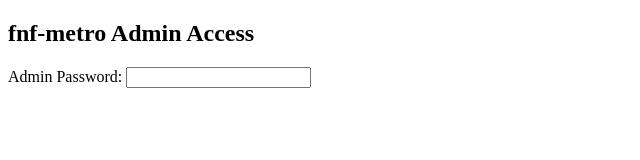
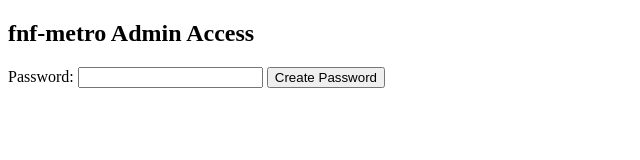
Before and after one commit to GIDRO32/fnf-metro, a plain HTML site: page index.html in a window 1280 px wide. Shown: the whole page, without its empty margins (0-640 px from the left). Drawn offline with Linux system fonts and the light colour scheme.

Commit message:
Update index.html

```diff
--- a/index.html
+++ b/index.html
@@ -5,27 +5,53 @@
     <meta name="viewport" content="width=device-width, initial-scale=1.0">
     <title>fnf-metro Admin</title>
     <style>
-        /* Simple CSS for demonstration */
         .hidden { display: none; }
     </style>
 </head>
 <body>
     <h2>fnf-metro Admin Access</h2>
-    <label for="adminPassword">Admin Password:</label>
-    <input type="password" id="adminPassword" name="adminPassword">
-    <button id="addButton" class="hidden">Add</button>
+    <label for="passwordField">Password:</label>
+    <input type="password" id="passwordField" name="password">
+    <button id="createPasswordButton">Create Password</button>
+    <button id="addModButton" class="hidden">Add Mod</button>
+    <button id="resetPasswordButton" class="hidden">Reset Password</button>
 
     <script>
-        // JavaScript for password verification and toggling the Add button
-        document.getElementById('adminPassword').addEventListener('input', function() {
-            const correctPassword = 'YourSecretCode'; // Replace YourSecretCode with your actual admin password
-            const addButton = document.getElementById('addButton');
-            if (this.value === correctPassword) {
-                addButton.classList.remove('hidden');
+        let adminPassword = localStorage.getItem('adminPassword');
+        const passwordField = document.getElementById('passwordField');
+        const createPasswordButton = document.getElementById('createPasswordButton');
+        const addModButton = document.getElementById('addModButton');
+        const resetPasswordButton = document.getElementById('resetPasswordButton');
+
+        function updateButtonsVisibility() {
+            if (passwordField.value === adminPassword) {
+                addModButton.classList.remove('hidden');
+                resetPasswordButton.classList.remove('hidden');
+                createPasswordButton.classList.add('hidden');
             } else {
-                addButton.classList.add('hidden');
+                addModButton.classList.add('hidden');
+                resetPasswordButton.classList.add('hidden');
+                createPasswordButton.classList.remove('hidden');
             }
+        }
+
+        createPasswordButton.addEventListener('click', function() {
+            adminPassword = passwordField.value;
+            localStorage.setItem('adminPassword', adminPassword);
+            updateButtonsVisibility();
         });
+
+        passwordField.addEventListener('input', updateButtonsVisibility);
+
+        resetPasswordButton.addEventListener('click', function() {
+            localStorage.removeItem('adminPassword');
+            adminPassword = '';
+            passwordField.value = '';
+            updateButtonsVisibility();
+        });
+
+        // Initialize button visibility based on current state
+        updateButtonsVisibility();
     </script>
 </body>
 </html>
```
